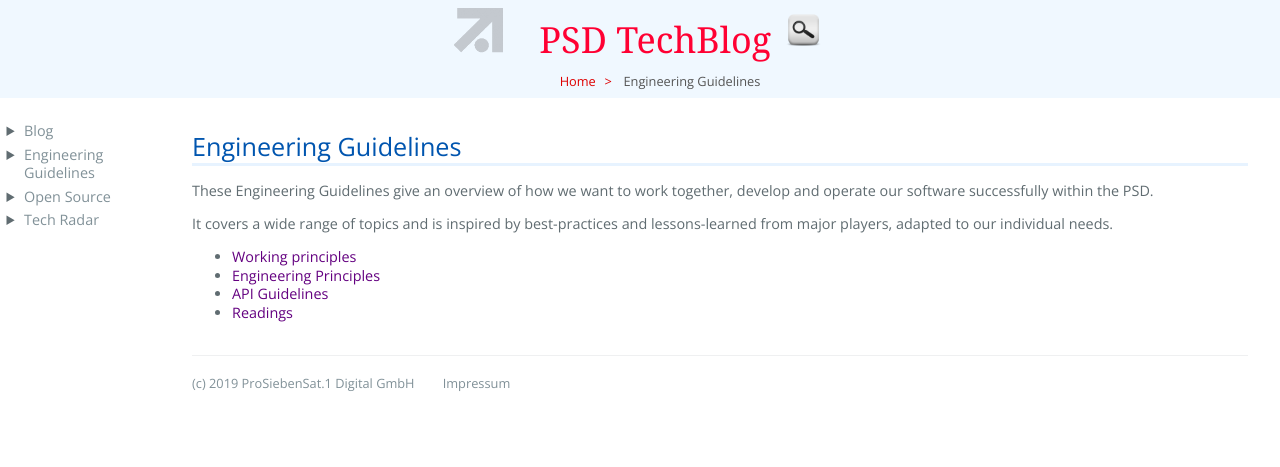
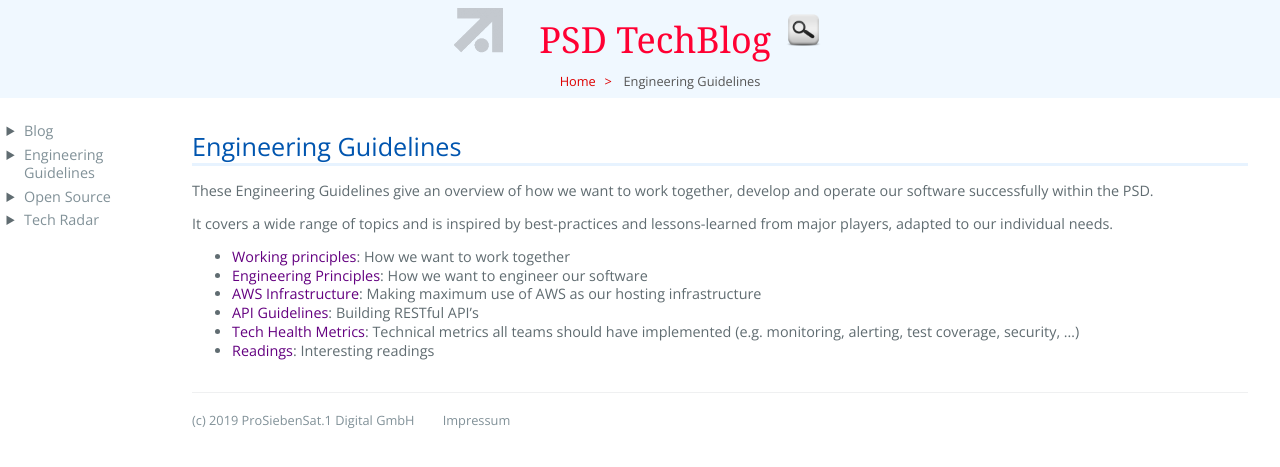
Before and after one commit to croedel/PSD-blog, a Jekyll site: the page built from engineering_guidelines/index.md, in a window 1280 px wide. Shown: the top 467 px of the page. Built offline with Jekyll 4.4.1, drawn with Linux system fonts in a browser that asks for light colours; our own code applies the rules of GitHub Pages for plain Markdown files.

Commit message:
new stuff

```diff
--- a/engineering_guidelines/index.md
+++ b/engineering_guidelines/index.md
@@ -8,7 +8,9 @@ These Engineering Guidelines give an overview of how we want to work together, d
 
 It covers a wide range of topics and is inspired by best-practices and lessons-learned from major players, adapted to our individual needs.
 
-* [Working principles](working_principles)
-* [Engineering Principles](engineering_principles)
-* [API Guidelines](api_guidelines)
-* [Readings](readings)
+* [Working principles](working_principles): How we want to work together
+* [Engineering Principles](engineering_principles): How we want to engineer our software
+* [AWS Infrastructure](aws_infrastructure): Making maximum use of AWS as our hosting infrastructure
+* [API Guidelines](api_guidelines): Building RESTful API's
+* [Tech Health Metrics](tech_health_metrics): Technical metrics all teams should have implemented (e.g. monitoring, alerting, test coverage, security, ...)
+* [Readings](readings): Interesting readings
```
Also changed, not shown: engineering_guidelines/aws_infrastructure.md (added, +36 -0 lines), engineering_guidelines/tech_health_metrics.md (added, +86 -0 lines).
